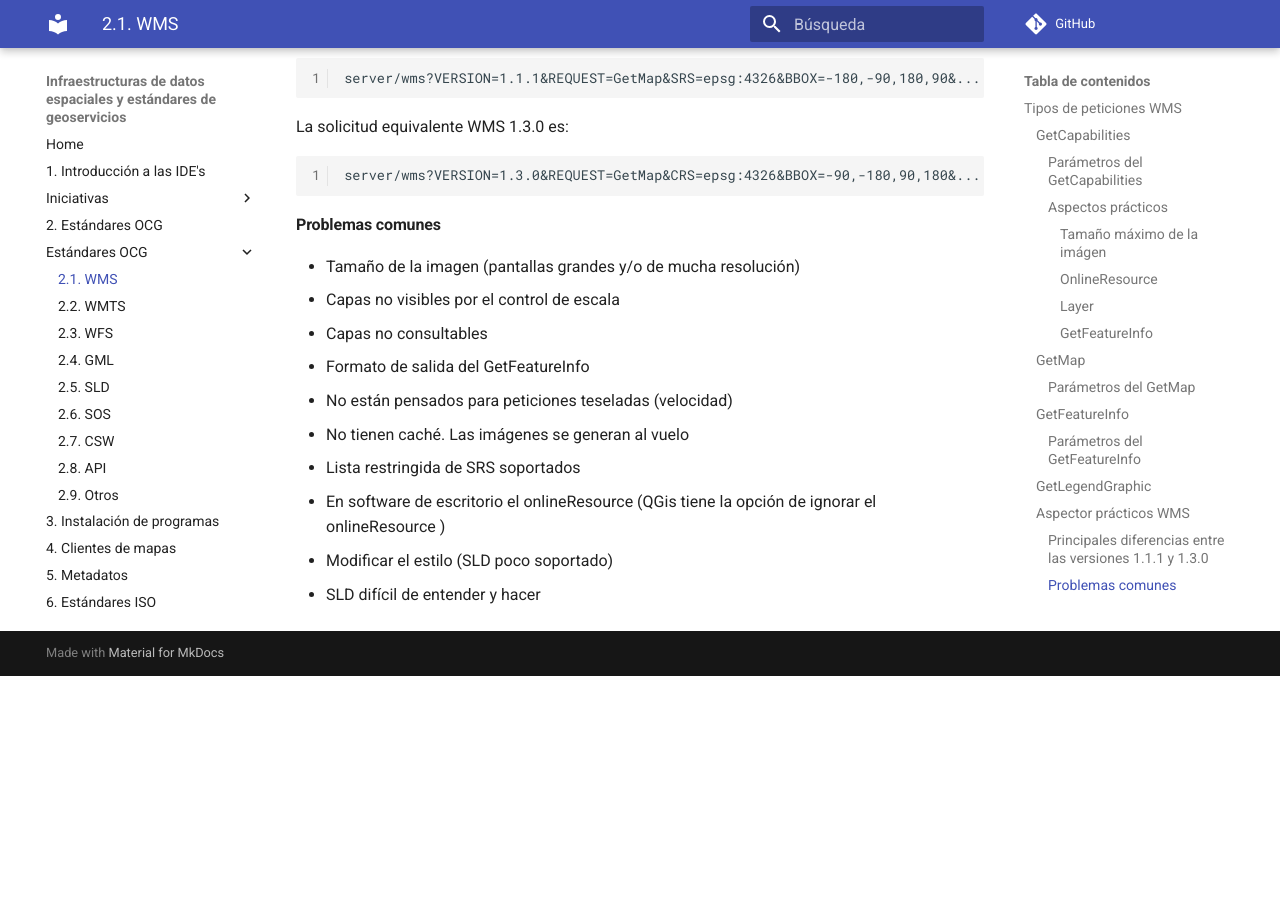
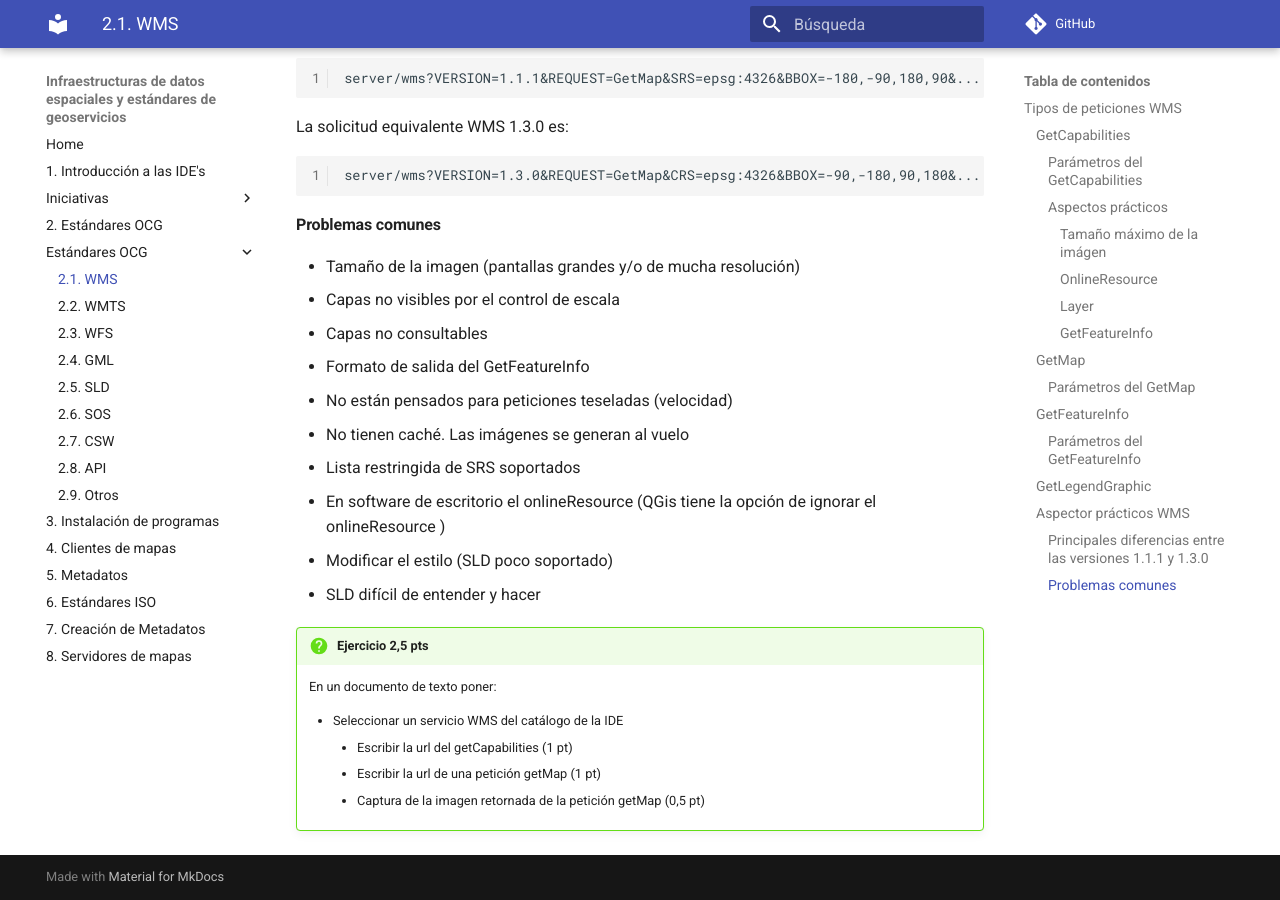
Before and after one commit to gss-mtig/sdis-mgeo, an MkDocs documentation site: the page built from docs/wms.md, in a window 1280 px wide and 900 px high, scrolled down 6308 px. Built offline with MkDocs 1.6.1 and Material for MkDocs 9.7.7, drawn with Linux system fonts in a browser that asks for light colours; comment, search, counter and statistics services are not loaded; before the commit the page ends 6984 px from its top, so only the background shows below that.

Commit message:
agregar ejercicio WMS

```diff
--- a/docs/wms.md
+++ b/docs/wms.md
@@ -224,3 +224,11 @@
 * En software de escritorio el onlineResource (QGis tiene la opción de ignorar el onlineResource )
 * Modificar el estilo (SLD poco soportado)
 * SLD difícil de entender y hacer
+
+!!! question "Ejercicio 2,5 pts"
+    En un documento de texto poner:
+
+    * Seleccionar un servicio WMS del catálogo de la IDE
+        * Escribir la url del getCapabilities (1 pt)
+        * Escribir la url de una petición getMap (1 pt)
+        * Captura de la imagen retornada de la petición getMap (0,5 pt)
```
